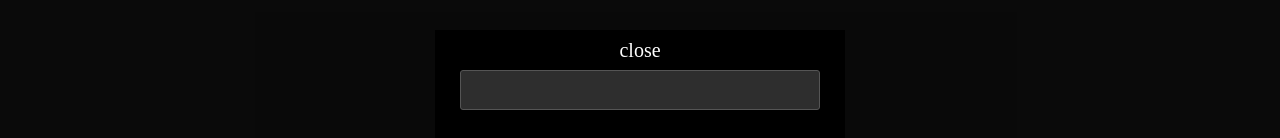
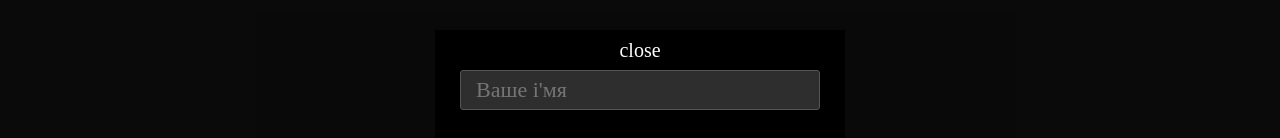
Before and after one commit to MEDOYED/uni-print, a React (Vite) app: page / in a window 1280 px wide. Both pictures are taken after a click on the button "Написати нам". Shown: the part 243-381 px from the top of the page. Built offline with nearby package versions, Linux system fonts and the light colour scheme.

Commit message:
layout(InputName) | add placeholder

```diff
--- a/src/components/UI/input-name/input-name.jsx
+++ b/src/components/UI/input-name/input-name.jsx
@@ -18,6 +18,7 @@ const InputName = () => {
         id="name"
         name="name"
         onChange={handleChange}
+        placeholder="Ваше і'мя"
         required
       />
     </>
```
